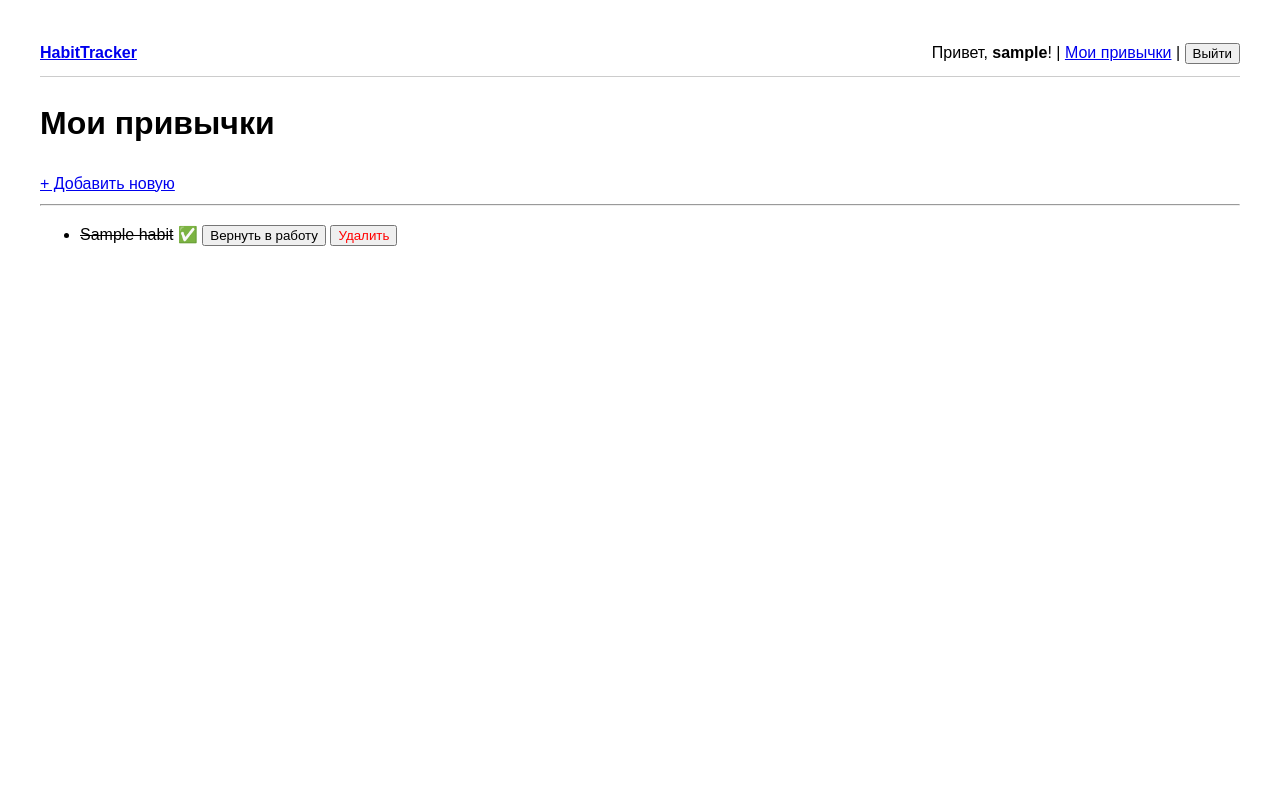
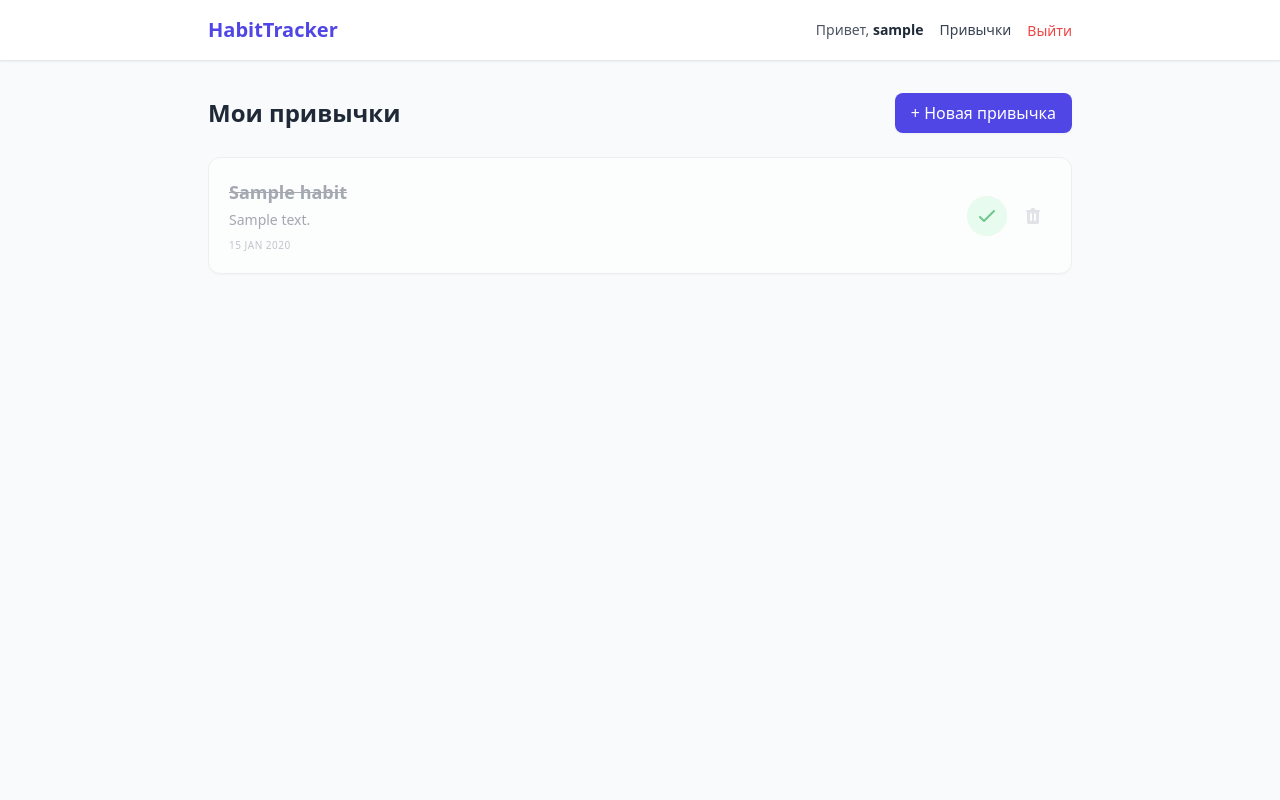
Before and after one commit to GlebTrifonov/Django_Habits, a Django app: page /habits/ in a window 1280 px wide. Run offline with Django 5.2, Linux system fonts and the light colour scheme; a user stored in the database is signed in; tables that the repository leaves empty hold one stand-in row (values such as "Sample post"); some libraries are stand-ins or nearby versions.

Commit message:
style: apply minimalist tailwind design to all pages (HTML code write AI)

```diff
--- a/habits/templates/habits/habit_list.html
+++ b/habits/templates/habits/habit_list.html
@@ -1,34 +1,52 @@
 {% extends 'base.html' %}
 
 {% block content %}
-    <h1>Мои привычки</h1>
-    <a href="{% url 'habit_create' %}">+ Добавить новую</a>
-    <hr>
+<div class="flex justify-between items-center mb-6">
+    <h1 class="text-2xl font-bold text-gray-800">Мои привычки</h1>
+    <a href="{% url 'habit_create' %}" class="px-4 py-2 bg-indigo-600 text-white rounded-lg hover:bg-indigo-700 transition shadow-sm">
+        + Новая привычка
+    </a>
+</div>
 
-    <ul>
+<div class="grid gap-4">
     {% for habit in my_habits %}
-            <li style="margin-bottom: 10px;">
-                <!-- Если выполнено — зачеркиваем текст -->
-                {% if habit.is_completed %}
-                    <strike>{{ habit.title }}</strike> ✅
-                {% else %}
-                    <strong>{{ habit.title }}</strong> ❌
+    <div class="bg-white p-5 rounded-xl border border-gray-200 shadow-sm flex items-center justify-between transition hover:shadow-md {% if habit.is_completed %}opacity-60 bg-gray-50{% endif %}">
+        <div class="flex-1 mr-4">
+            <h3 class="font-semibold text-lg {% if habit.is_completed %}line-through text-gray-500{% else %}text-gray-800{% endif %}">
+                {{ habit.title }}
+            </h3>
+            {% if habit.description %}
+                <p class="text-sm text-gray-500 mt-1">{{ habit.description }}</p>
             {% endif %}
+            <span class="text-[10px] text-gray-400 uppercase tracking-wider mt-2 block">{{ habit.created_at|date:"d M Y" }}</span>
+        </div>
 
-                <!-- Кнопка-переключатель -->
-                <form action="{% url 'habit_toggle' habit.pk %}" method="post" style="display:inline;">
+        <div class="flex items-center space-x-2">
+            <!-- Кнопка переключения -->
+            <form action="{% url 'habit_toggle' habit.pk %}" method="post">
                 {% csrf_token %}
-                    <button type="submit">
-                        {% if habit.is_completed %} Вернуть в работу {% else %} Отметить как сделано {% endif %}
+                <button type="submit" class="p-2 rounded-full transition {% if habit.is_completed %}bg-green-100 text-green-600 hover:bg-green-200{% else %}bg-gray-100 text-gray-400 hover:bg-indigo-100 hover:text-indigo-600{% endif %}">
+                    <svg xmlns="http://www.w3.org" class="h-6 w-6" fill="none" viewBox="0 0 24 24" stroke="currentColor">
+                        <path stroke-linecap="round" stroke-linejoin="round" stroke-width="2" d="M5 13l4 4L19 7" />
+                    </svg>
                 </button>
             </form>
-                <form action="{% url 'habit_delete' habit.pk %}" method="post" style="display:inline;" onsubmit="return confirm('Точно удалить?');">
+
+            <!-- Кнопка удаления -->
+            <form action="{% url 'habit_delete' habit.pk %}" method="post" onsubmit="return confirm('Удалить привычку?');">
                 {% csrf_token %}
-                    <button type="submit" style="color: red;">Удалить</button>
+                <button type="submit" class="p-2 text-gray-300 hover:text-red-500 transition">
+                    <svg xmlns="http://www.w3.org" class="h-5 w-5" viewBox="0 0 20 20" fill="currentColor">
+                        <path fill-rule="evenodd" d="M9 2a1 1 0 00-.894.553L7.382 4H4a1 1 0 000 2v10a2 2 0 002 2h8a2 2 0 002-2V6a1 1 0 100-2h-3.382l-.724-1.447A1 1 0 0011 2H9zM7 8a1 1 0 012 0v6a1 1 0 11-2 0V8zm5-1a1 1 0 00-1 1v6a1 1 0 102 0V8a1 1 0 00-1-1z" clip-rule="evenodd" />
+                    </svg>
+                </button>
             </form>
-            </li>
+        </div>
+    </div>
     {% empty %}
-            <li>У вас пока нет привычек. <a href="{% url 'habit_create' %}">Создайте первую!</a></li>
+    <div class="text-center py-12 bg-white rounded-xl border-2 border-dashed border-gray-200">
+        <p class="text-gray-500">У вас пока нет привычек. Пора начать что-то новое!</p>
+    </div>
     {% endfor %}
-    </ul>
+</div>
 {% endblock %}
--- a/templates/base.html
+++ b/templates/base.html
@@ -2,36 +2,35 @@
 <html lang="ru">
 <head>
     <meta charset="UTF-8">
+    <meta name="viewport" content="width=device-width, initial-scale=1.0">
     <title>{% block title %}Habit Tracker{% endblock %}</title>
-    <style>
-        body { font-family: sans-serif; margin: 40px; line-height: 1.6; }
-        nav { border-bottom: 1px solid #ccc; padding-bottom: 10px; margin-bottom: 20px; }
-        .auth-links { float: right; }
-    </style>
+    <!-- Подключаем Tailwind для стилей -->
+    <script src="https://cdn.tailwindcss.com"></script>
 </head>
-<body>
-    <nav>
-        <strong><a href="{% url 'home' %}">HabitTracker</a></strong>
-
-        <div class="auth-links">
-            {% if user.is_authenticated %}
-                <span>Привет, <b>{{ user.username }}</b>!</span> |
-                <a href="{% url 'habit_list' %}">Мои привычки</a> |
-                <form action="{% url 'logout' %}" method="post" style="display:inline;">
-                    {% csrf_token %}
-                    <button type="submit">Выйти</button>
-                </form>
-            {% else %}
-                <a href="{% url 'login' %}">Войти</a> |
-                <a href="{% url 'register' %}">Регистрация</a>
-            {% endif %}
+<body class="bg-gray-50 text-gray-900 min-h-screen">
+    <nav class="bg-white shadow-sm border-b border-gray-200 mb-8">
+        <div class="max-w-4xl mx-auto px-4 py-4 flex justify-between items-center">
+            <a href="{% url 'home' %}" class="text-xl font-bold text-indigo-600 hover:text-indigo-500 transition">
+                HabitTracker
+            </a>
+            <div class="flex items-center space-x-4">
+                {% if user.is_authenticated %}
+                    <span class="text-sm text-gray-600 hidden sm:inline">Привет, <span class="font-semibold text-gray-800">{{ user.username }}</span></span>
+                    <a href="{% url 'habit_list' %}" class="text-sm font-medium text-gray-700 hover:text-indigo-600">Привычки</a>
+                    <form action="{% url 'logout' %}" method="post" class="inline">
+                        {% csrf_token %}
+                        <button type="submit" class="text-sm font-medium text-red-500 hover:text-red-700">Выйти</button>
+                    </form>
+                {% else %}
+                    <a href="{% url 'login' %}" class="text-sm font-medium text-gray-700 hover:text-indigo-600">Войти</a>
+                    <a href="{% url 'register' %}" class="px-4 py-2 bg-indigo-600 text-white text-sm font-medium rounded-lg hover:bg-indigo-700 transition">Регистрация</a>
+                {% endif %}
+            </div>
         </div>
     </nav>
 
-    <main>
-        {% block content %}
-        <!-- Сюда будет вставляться уникальный код каждой страницы -->
-        {% endblock %}
+    <main class="max-w-4xl mx-auto px-4 pb-12">
+        {% block content %}{% endblock %}
     </main>
 </body>
 </html>
```
Also changed, not shown: habits/templates/habits/habit_form.html (+16 -16 lines), users/templates/registration/login.html (+15 -3 lines), users/templates/users/home.html (+47 -3 lines), users/templates/users/register.html (+17 -6 lines). Lines whose indentation alone changed are shown as unchanged.
